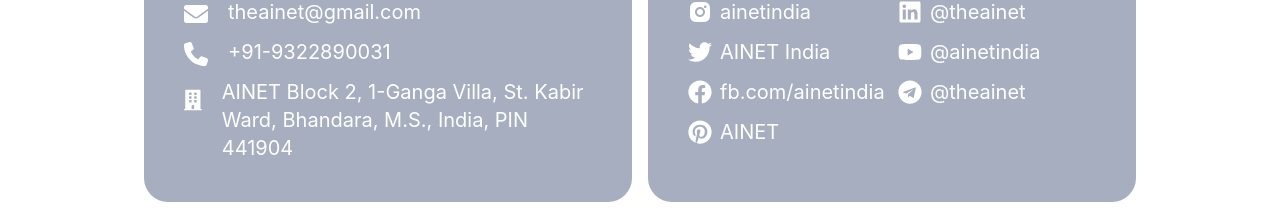
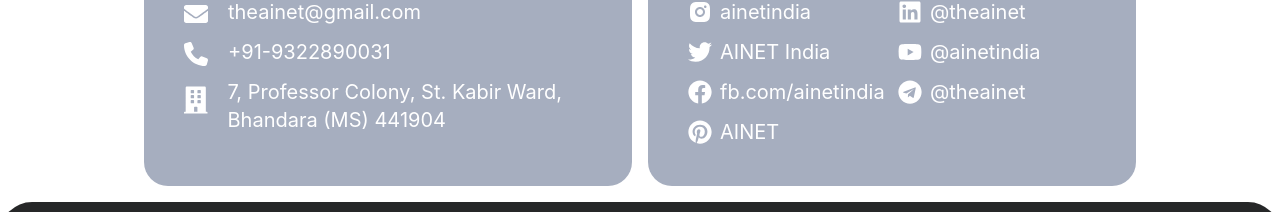
Before and after one commit to yadavswapnil25/AINET2-Web, a React (Vite) app: page /ContactUs in a window 1280 px wide. Shown: the part 1288-1500 px from the top of the page. Built offline with nearby package versions, Linux system fonts and the light colour scheme.

Commit message:
contact address

```diff
--- a/src/Pages/ContactUs.jsx
+++ b/src/Pages/ContactUs.jsx
@@ -37,7 +37,7 @@
 
     return (
         <>
-        <Highlight  heading={"HIGHLIGHTS"} subheading={"Registration for 8th AINET International Conference 2025"}/>
+            <Highlight heading={"HIGHLIGHTS"} subheading={"Registration for 8th AINET International Conference 2025"} />
             <div className="max-w-5xl mx-auto p-4 bg-white">
                 {/* Header */}
                 <div className="mb-6 text-center">
@@ -156,8 +156,7 @@
                                 rel="noopener noreferrer"
                                 className="text-xl no-underline"
                             >
-                            AINET Block 2, 1-Ganga Villa, St. Kabir Ward, Bhandara, M.S., India, PIN 441904
-                        </a>
+                                7, Professor Colony, St. Kabir Ward, Bhandara (MS) 441904                        </a>
                         </div>
                     </div>
 
```
Lines whose indentation alone changed are shown as unchanged.
